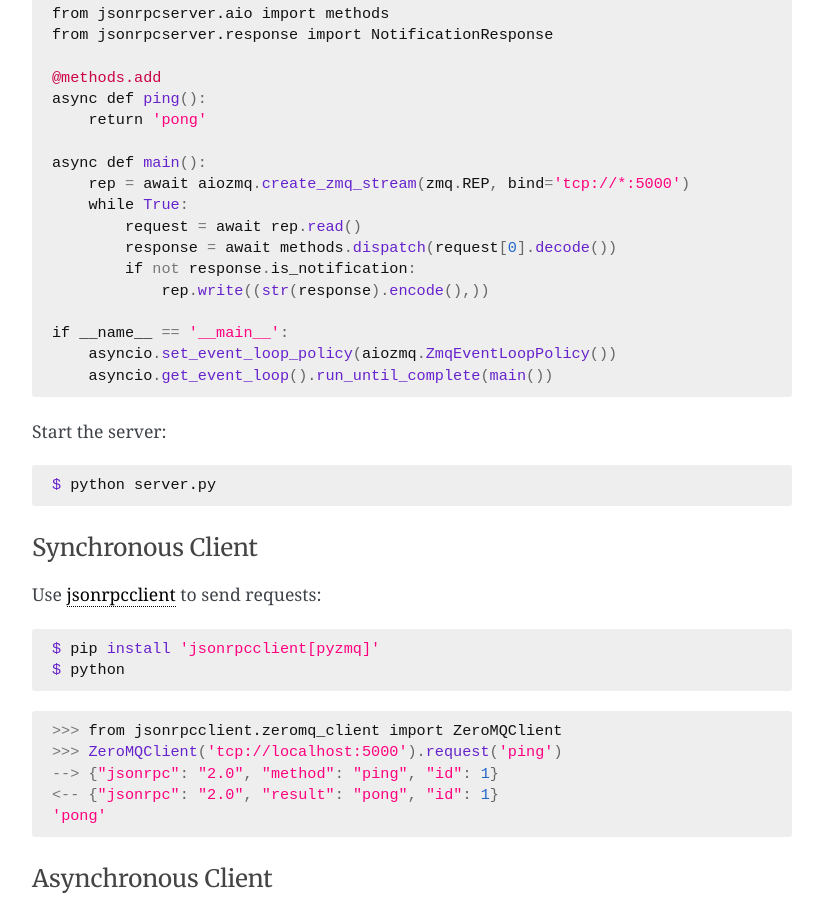
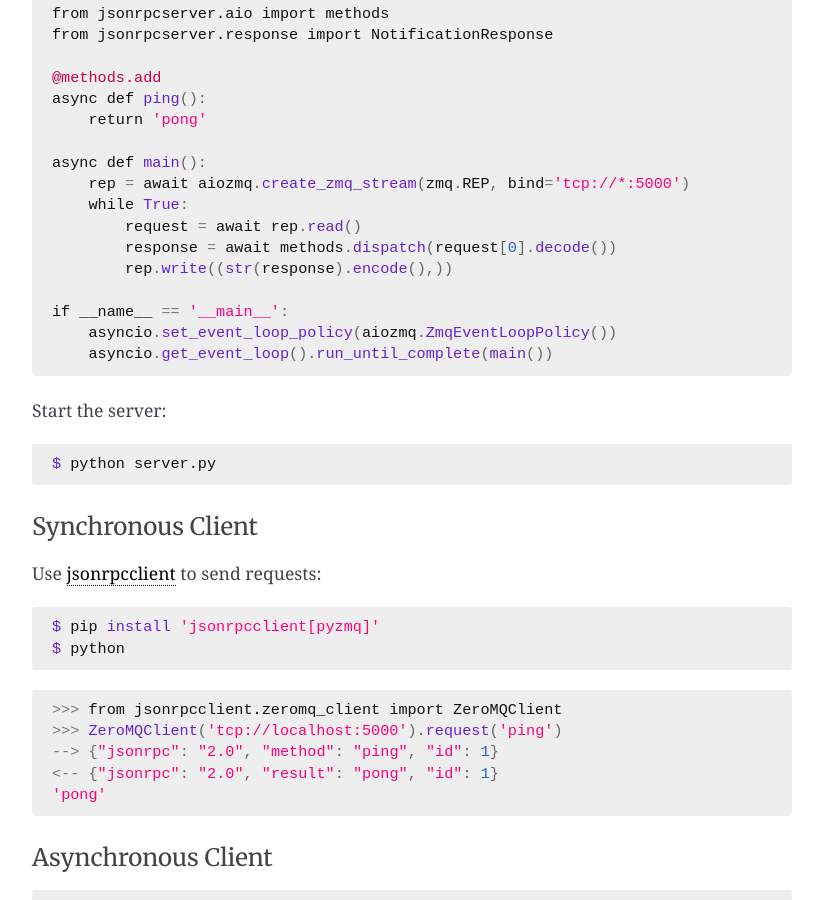
Before and after one commit to explodinglabs/explodinglabs.github.io, a Jekyll site: the page built from _jsonrpc/aiozmq.markdown, in a window 1280 px wide and 900 px high, scrolled down 487 px. Shown: the whole window, without its empty margins (228-1051 px from the left). Built offline with Jekyll 4.4.1, drawn with Linux system fonts in a browser that asks for light colours; some web fonts are replaced.

Commit message:
Always send response in aiozmq example

```diff
--- a/_jsonrpc/aiozmq.markdown
+++ b/_jsonrpc/aiozmq.markdown
@@ -39,8 +39,7 @@ async def main():
     while True:
         request = await rep.read()
         response = await methods.dispatch(request[0].decode())
-        if not response.is_notification:
-            rep.write((str(response).encode(),))
+        rep.write((str(response).encode(),))
 
 if __name__ == '__main__':
     asyncio.set_event_loop_policy(aiozmq.ZmqEventLoopPolicy())
```
